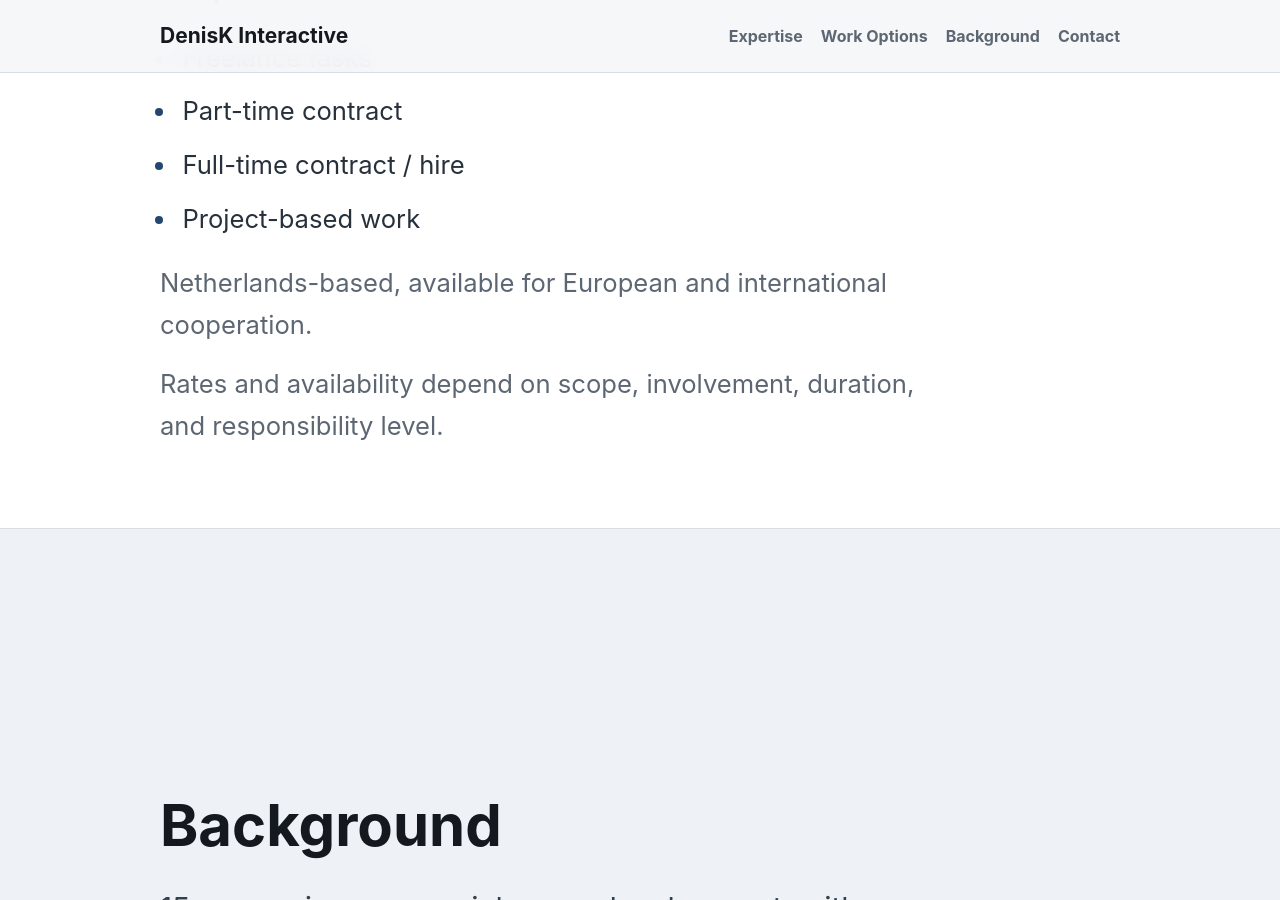
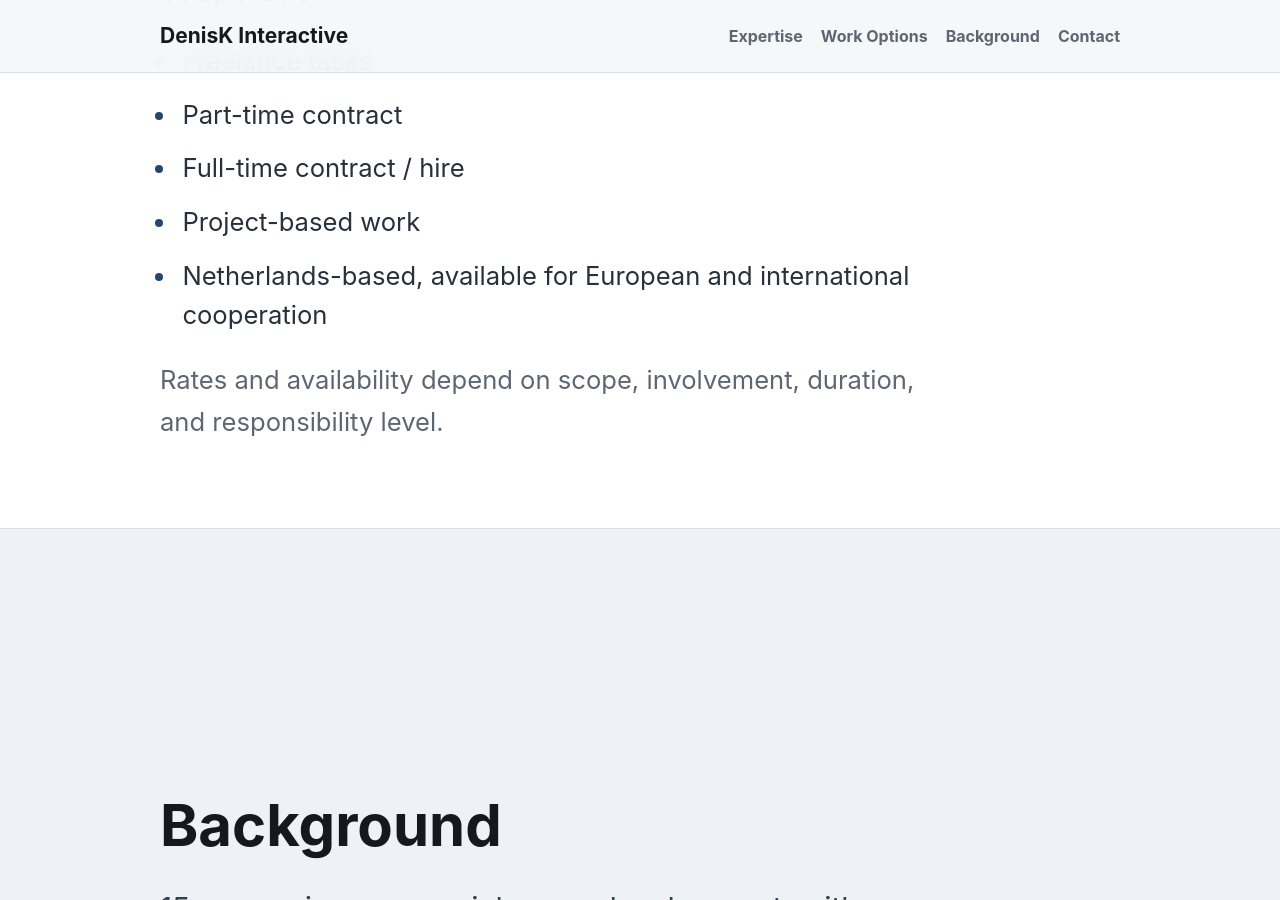
Before and after one commit to JokerDen/denisk, a Jekyll site: the page built from index.md, in a window 1280 px wide and 900 px high, scrolled down 2110 px. Built offline with Jekyll 4.4.1, drawn with Linux system fonts in a browser that asks for light colours.

Commit message:
Add item as bullet

```diff
--- a/index.md
+++ b/index.md
@@ -57,8 +57,8 @@ description: Senior Unity development for teams building, releasing, and support
       <li>Part-time contract</li>
       <li>Full-time contract / hire</li>
       <li>Project-based work</li>
+      <li>Netherlands-based, available for European and international cooperation</li>
     </ul>
-    <p class="supporting-copy">Netherlands-based, available for European and international cooperation.</p>
     <p class="supporting-copy">Rates and availability depend on scope, involvement, duration, and responsibility level.</p>
   </div>
 </section>
```
